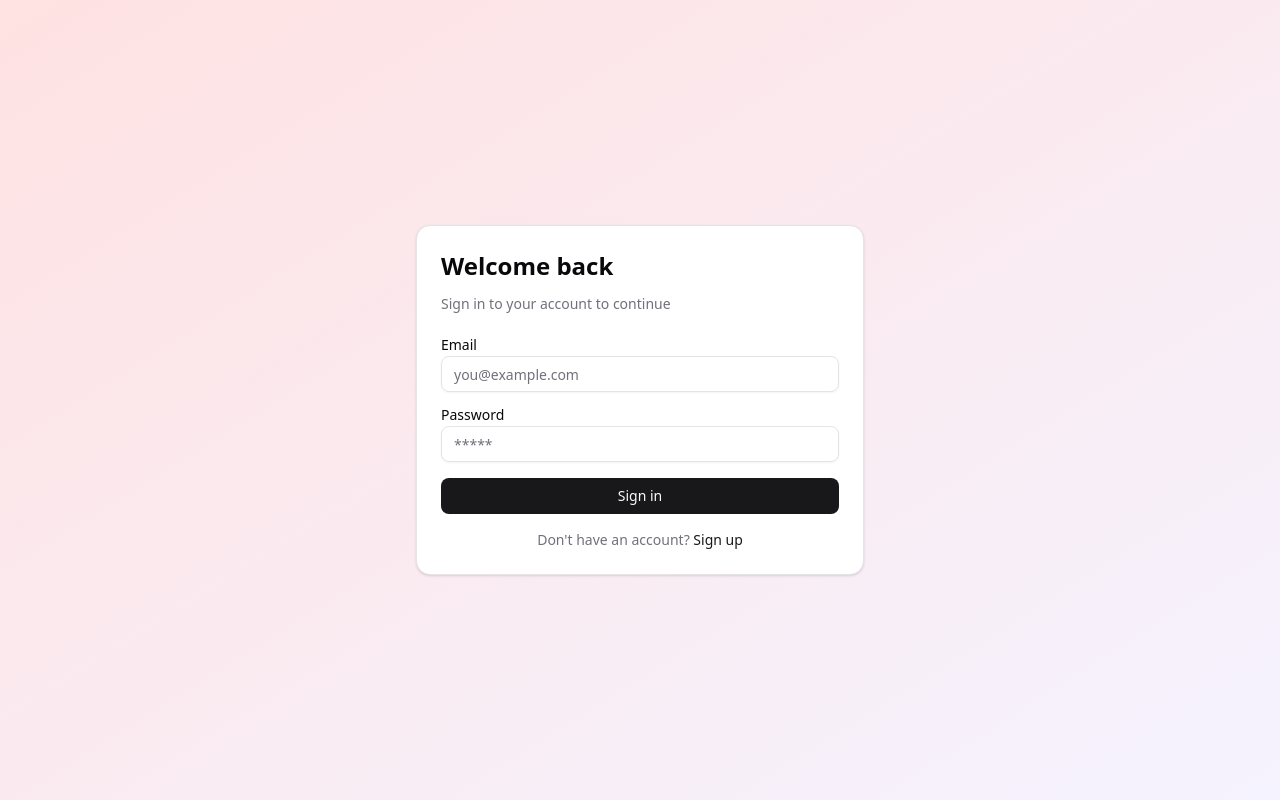
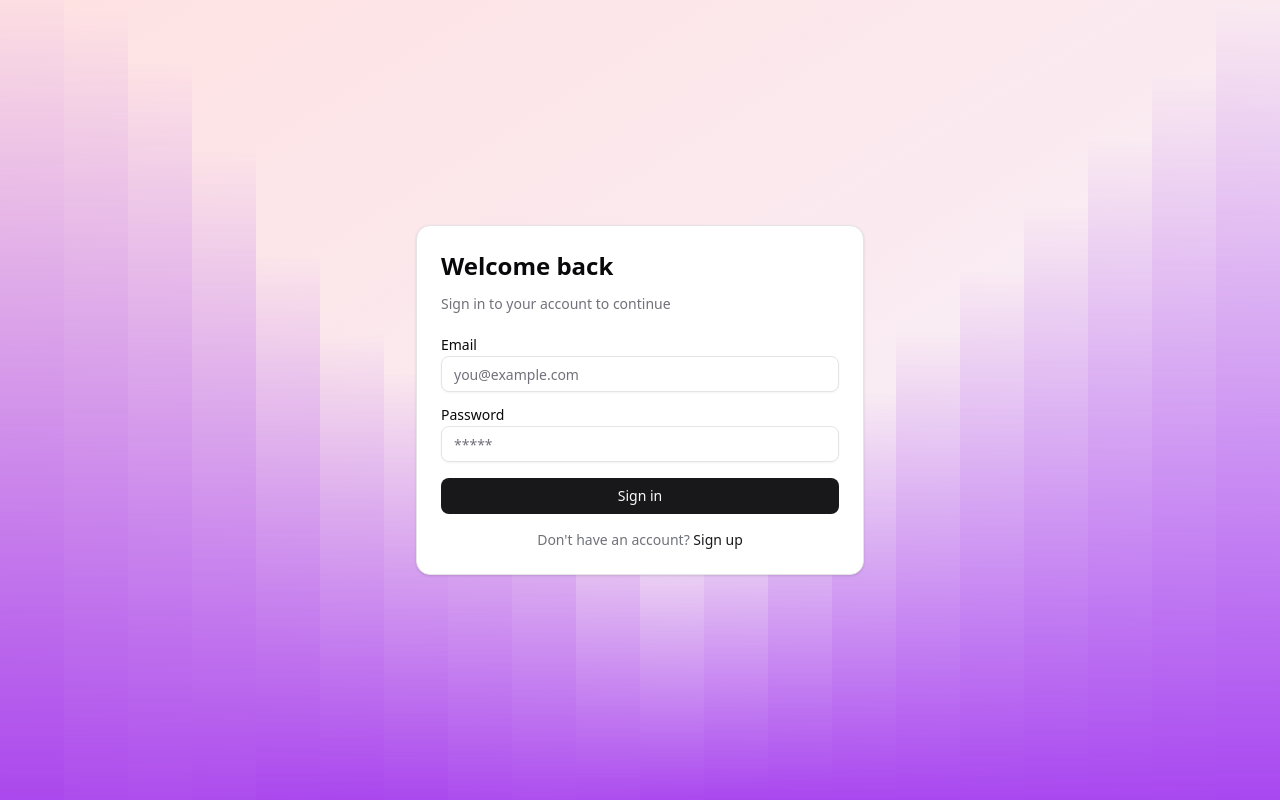
Before and after one commit to Reche13/todo-nextstephr, a React (Vite) app: page /login in a window 1280 px wide. Built offline with nearby package versions, Linux system fonts and the light colour scheme; no server answers.

Commit message:
add gradient bars bg

```diff
--- a/src/components/auth/LoginForm.tsx
+++ b/src/components/auth/LoginForm.tsx
@@ -40,7 +40,7 @@ const LoginForm = () => {
   };
 
   return (
-    <Card className="w-full max-w-md">
+    <Card className="w-full max-w-md relative z-30">
       <CardHeader className="space-y-1">
         <CardTitle className="text-2xl font-semibold">Welcome back</CardTitle>
         <CardDescription>Sign in to your account to continue</CardDescription>
--- a/src/components/auth/SignupForm.tsx
+++ b/src/components/auth/SignupForm.tsx
@@ -52,7 +52,7 @@ const SignupForm = () => {
   }
 
   return (
-    <Card className="w-full max-w-md">
+    <Card className="w-full max-w-md relative z-40">
       <CardHeader className="space-y-1">
         <CardTitle className="text-2xl font-semibold">
           Create an account
--- /dev/null
+++ b/src/components/common/GradientBars.tsx
@@ -0,0 +1,46 @@
+"use client";
+
+import { motion } from "motion/react";
+
+interface GradientBarsProps {
+  bars?: number;
+  colors?: string[];
+}
+
+export const GradientBars = ({
+  bars = 20,
+  colors = ["#8f0feb", "transparent"],
+}: GradientBarsProps) => {
+  const gradientStyle = `linear-gradient(to top, ${colors.join(", ")})`;
+  return (
+    <div className="absolute inset-0 z-0 overflow-hidden opacity-75">
+      <div className="flex h-full w-full">
+        {Array.from({ length: bars }).map((_, index) => {
+          const position = index / (bars - 1);
+          const center = 0.5;
+          const distance = Math.abs(position - center);
+          const scale = 0.3 + 0.7 * Math.pow(distance * 2, 1.2);
+
+          return (
+            <motion.div
+              key={`bg-bar-${index}`}
+              className="flex-1 origin-bottom"
+              style={{ background: gradientStyle }}
+              animate={{
+                scaleY: [scale, scale + 0.1, scale],
+                opacity: [1, 0.95, 1],
+              }}
+              transition={{
+                duration: 3,
+                ease: "easeInOut",
+                repeat: Infinity,
+                repeatType: "mirror",
+                delay: index * 0.5,
+              }}
+            />
+          );
+        })}
+      </div>
+    </div>
+  );
+};
--- a/src/components/dashboard/DashboardHeader.tsx
+++ b/src/components/dashboard/DashboardHeader.tsx
@@ -19,7 +19,7 @@ export function DashboardHeader({ onOpenAIBreakdown }: DashboardHeaderProps) {
   };
 
   return (
-    <div className="sticky top-0 z-20 bg-background/80 backdrop-blur-sm border-b">
+    <div className="sticky top-0 z-50 bg-background/80 backdrop-blur-sm border-b">
       <div className="container mx-auto px-4 py-4 max-w-7xl">
         <div className="flex flex-col sm:flex-row sm:items-center sm:justify-between gap-4">
           <div>
--- /dev/null
+++ b/src/components/ui/grid-pattern.tsx
@@ -0,0 +1,70 @@
+import { useId } from "react"
+
+import { cn } from "@/lib/utils"
+
+interface GridPatternProps extends React.SVGProps<SVGSVGElement> {
+  width?: number
+  height?: number
+  x?: number
+  y?: number
+  squares?: Array<[x: number, y: number]>
+  strokeDasharray?: string
+  className?: string
+  [key: string]: unknown
+}
+
+export function GridPattern({
+  width = 40,
+  height = 40,
+  x = -1,
+  y = -1,
+  strokeDasharray = "0",
+  squares,
+  className,
+  ...props
+}: GridPatternProps) {
+  const id = useId()
+
+  return (
+    <svg
+      aria-hidden="true"
+      className={cn(
+        "pointer-events-none absolute inset-0 h-full w-full fill-gray-400/30 stroke-gray-400/30",
+        className
+      )}
+      {...props}
+    >
+      <defs>
+        <pattern
+          id={id}
+          width={width}
+          height={height}
+          patternUnits="userSpaceOnUse"
+          x={x}
+          y={y}
+        >
+          <path
+            d={`M.5 ${height}V.5H${width}`}
+            fill="none"
+            strokeDasharray={strokeDasharray}
+          />
+        </pattern>
+      </defs>
+      <rect width="100%" height="100%" strokeWidth={0} fill={`url(#${id})`} />
+      {squares && (
+        <svg x={x} y={y} className="overflow-visible">
+          {squares.map(([x, y]) => (
+            <rect
+              strokeWidth="0"
+              key={`${x}-${y}`}
+              width={width - 1}
+              height={height - 1}
+              x={x * width + 1}
+              y={y * height + 1}
+            />
+          ))}
+        </svg>
+      )}
+    </svg>
+  )
+}
--- a/src/pages/Dashboard.tsx
+++ b/src/pages/Dashboard.tsx
@@ -15,6 +15,7 @@ import { useDashboardFilters } from "../hooks/useDashboardFilters";
 
 import type { EmptyStateType, FilterType, SortType, Todo } from "@/types";
 import { useMemo, useState } from "react";
+import { GridPattern } from "@/components/ui/grid-pattern";
 
 const Dashboard = () => {
   const [editingTodo, setEditingTodo] = useState<Todo | null>(null);
@@ -68,8 +69,16 @@ const Dashboard = () => {
       <DashboardHeader onOpenAIBreakdown={() => setShowAIBreakdown(true)} />
 
       {/* Main Content Area */}
-      <div className="flex-1 overflow-hidden">
-        <div className="container mx-auto px-4 py-6 max-w-7xl h-full">
+      <div className="flex-1 overflow-hidden relative">
+        <GridPattern
+          width={20}
+          height={20}
+          x={-1}
+          y={-1}
+          strokeDasharray={"4 2"}
+          className="opacity-30"
+        />
+        <div className="relative z-30 container mx-auto px-4 py-6 max-w-7xl h-full">
           <div className="grid grid-cols-1 lg:grid-cols-3 gap-6 h-full">
             <DashboardSidebar />
 
--- a/src/pages/Login.tsx
+++ b/src/pages/Login.tsx
@@ -1,8 +1,10 @@
 import LoginForm from "@/components/auth/LoginForm";
+import { GradientBars } from "@/components/common/GradientBars";
 
 const Login = () => {
   return (
     <div className="flex items-center justify-center min-h-screen bg-linear-to-br from-red-100 to-violet-50 p-4">
+      <GradientBars />
       <LoginForm />
     </div>
   );
--- a/src/pages/Signup.tsx
+++ b/src/pages/Signup.tsx
@@ -1,8 +1,10 @@
 import SignupForm from "@/components/auth/SignupForm";
+import { GradientBars } from "@/components/common/GradientBars";
 
 const Signup = () => {
   return (
     <div className="flex items-center justify-center min-h-screen bg-linear-to-br from-red-100 to-violet-50 p-4">
+      <GradientBars />
       <SignupForm />
     </div>
   );
```
